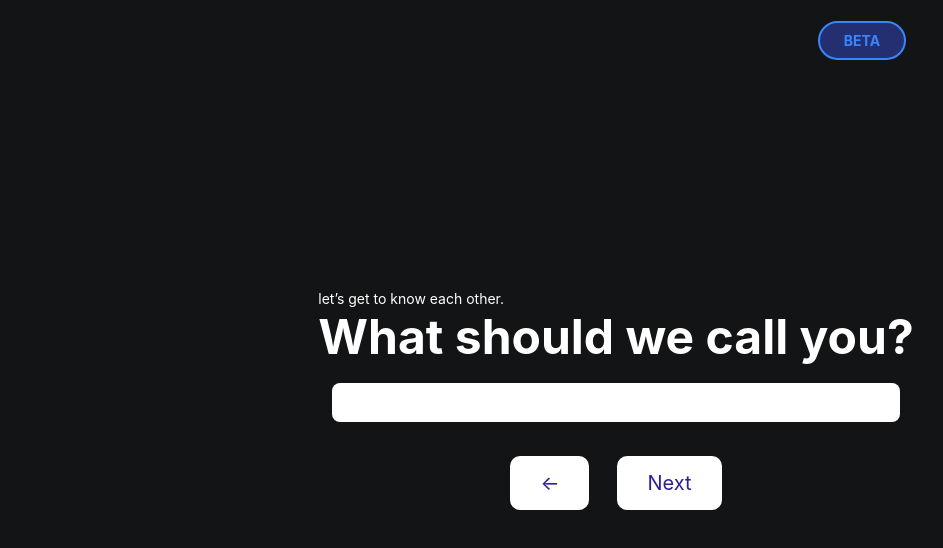
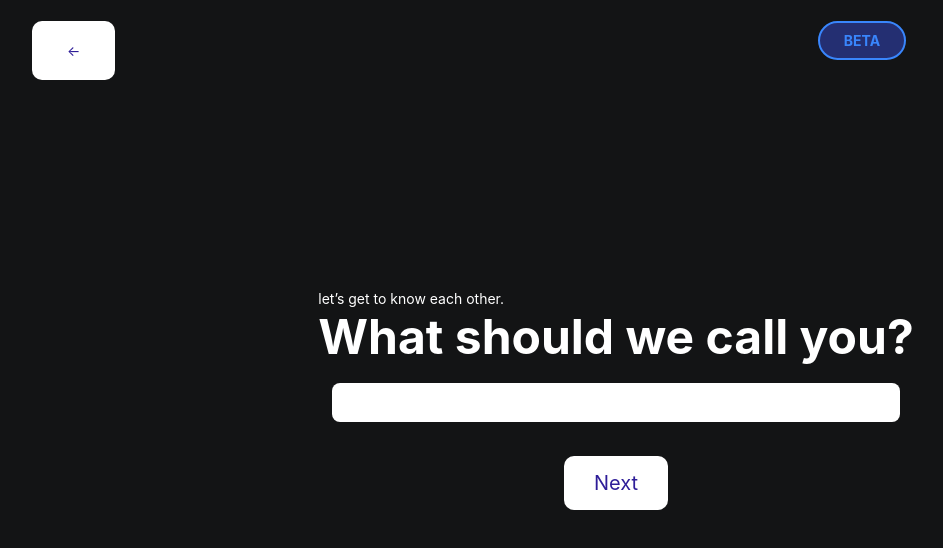
Before and after one commit to irisxyz/liftoff, a React (Vite) app: page / in a window 1280 px wide. Both pictures are taken after a click on the button "Start Quiz". Shown: the top 548 px of the page, without its empty margins (24-967 px from the left). Built offline with nearby package versions, Linux system fonts and the light colour scheme.

Commit message:
fixed button positioning

```diff
--- a/src/App.jsx
+++ b/src/App.jsx
@@ -41,10 +41,14 @@ const Centered = styled.div`
 `
 
 const BackButton = styled(Button)`
+  display: flex;
   z-index: 10;
-  top: 7.6em;
-  left: 7em;
-  padding: 2em 2.5em;
+  position: fixed;
+  top: 1em;
+  left: 4em;
+  margin-top: 0.5em;
+  padding: 1.5em 2.5em;
+
 `
 
 const BetaIconWrapper = styled.div`
@@ -147,11 +151,11 @@ function App() {
           />}
         </AnimatePresence>
         <Centered>
-          <Pages page={page} nextPage={nextPage} prevPage={prevPage}/>
+          <Pages page={page} nextPage={nextPage} />
         </Centered>
       </Center>
       <div style={{position: 'absolute', top: '1em', left: '1em' }}>
-      {(page > 2 && page < 14) && <BackButton onClick={() => prevPage()}>&larr;</BackButton>}
+      {(page > 0) && <BackButton onClick={() => prevPage()}>&larr;</BackButton>}
       </div>
       <Beta />
     </>
--- a/src/components/Pages.jsx
+++ b/src/components/Pages.jsx
@@ -41,12 +41,6 @@ const VertCenter = styled.div`
   align-items: center;
   flex-direction: column;
 `
-
-const ButtonContainer = styled.div`
-  display: flex;
-  justify-content: space-between;
-  gap: 2em;
-`;
 
 const Cta = styled(Button)`
   align-self: center;
@@ -184,7 +178,7 @@ Question.propTypes = {
     children: PropTypes.node,
 }
 
-const Pages = ({ page, nextPage, prevPage }) => {
+const Pages = ({ page, nextPage }) => {
     const [name, setName] = useState('')
 
     const pages = () => {
@@ -241,10 +235,7 @@ const Pages = ({ page, nextPage, prevPage }) => {
                   <Input onChange={(e) => setName(e.target.value)} onKeyDown={(e) => {if (name && e.key === 'Enter') nextPage()}}/>
                   <br/>
                   <br/>
-                  <ButtonContainer>
-                    <Cta onClick={() => prevPage()}>&larr;</Cta>
-                    <Cta onClick={() => {if (name) nextPage()}}>Next</Cta>
-                  </ButtonContainer>
+                  <Cta onClick={() => {if (name) nextPage()}}>Next</Cta>
                 </VertCenter>
               </AnimationContent>
             case 2:
@@ -252,10 +243,7 @@ const Pages = ({ page, nextPage, prevPage }) => {
                 <VertCenter>
                   <h2>Welcome {name}! You are embarking on an expedition to discover life in space. Along this journey you make several key decisions, so choose carefully.</h2>
                   <br/>
-                  <ButtonContainer>
-                    <Cta onClick={() => prevPage()}>&larr;</Cta>
-                    <Cta onClick={() => nextPage()}>Next</Cta>
-                  </ButtonContainer>
+                  <Cta onClick={() => nextPage()}>Next</Cta>
                 </VertCenter>
               </AnimationContent>
             case 3:
@@ -484,7 +472,6 @@ const Pages = ({ page, nextPage, prevPage }) => {
 Pages.propTypes = {
     page: PropTypes.number,
     nextPage: PropTypes.func,
-    prevPage: PropTypes.func,
 }
 
 export default Pages
```
